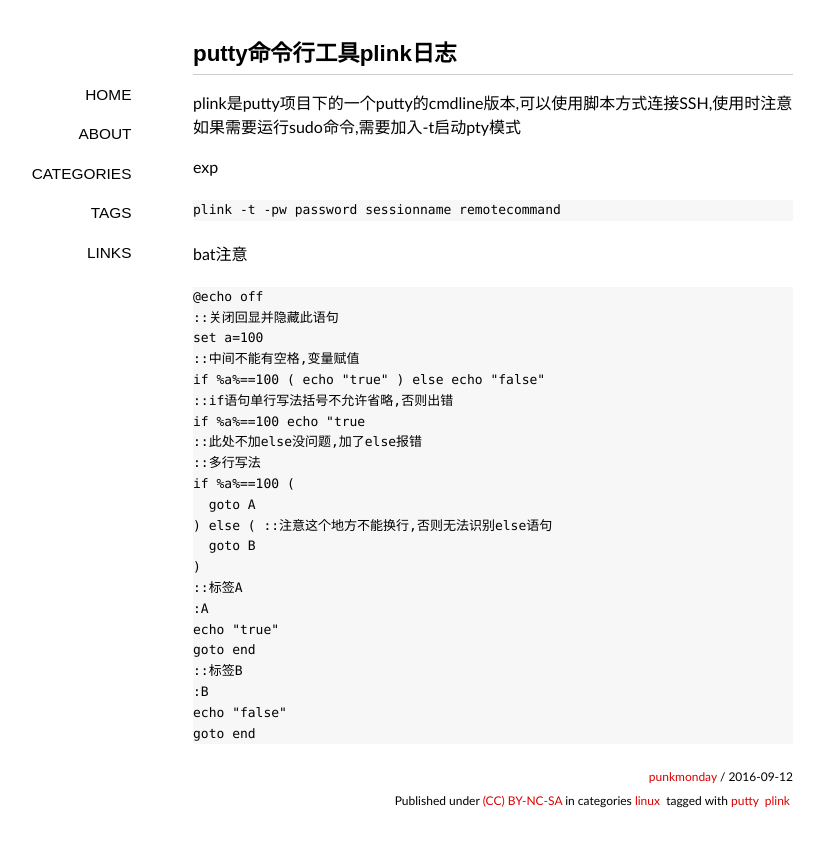
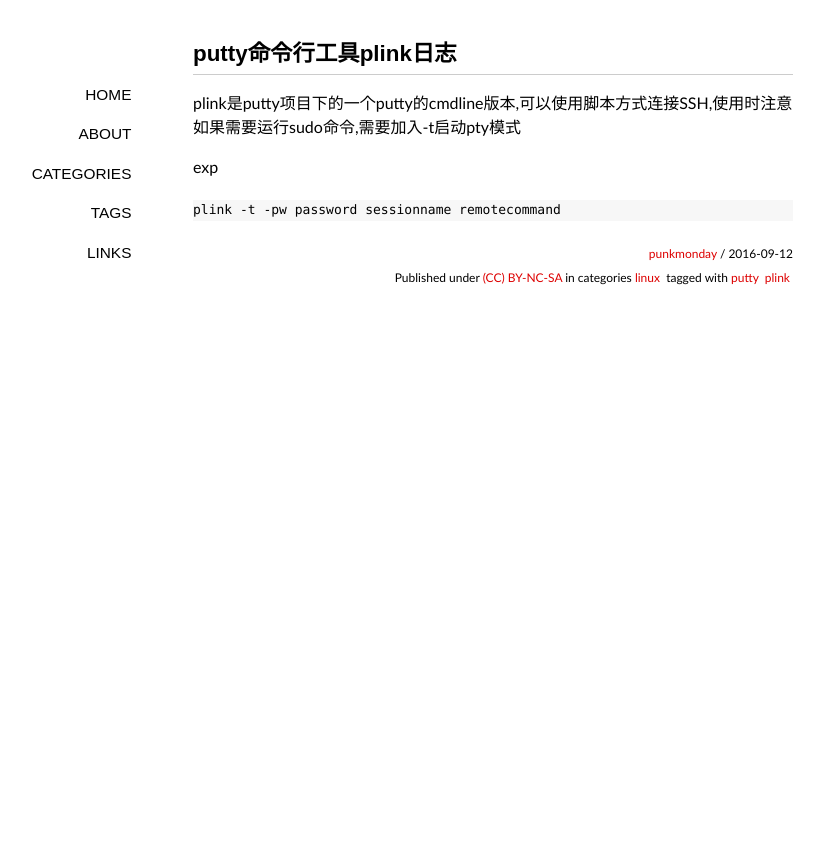
Before and after one commit to punkmonday/punkmonday.github.io, a Jekyll site: the page built from _posts/2016-09-12-putty-plink.md, in a window 1280 px wide. Shown: the top 847 px of the page, without its empty margins (147-971 px from the left). Built offline with Jekyll 4.4.1, drawn with Linux system fonts in a browser that asks for light colours; some web fonts are replaced; comment, search, counter and statistics services are not loaded.

Commit message:
Updated 2016-09-12-putty-plink.md

````diff
--- a/_posts/2016-09-12-putty-plink.md
+++ b/_posts/2016-09-12-putty-plink.md
@@ -15,30 +15,3 @@
 ```
 plink -t -pw password sessionname remotecommand
 ```
-
-bat注意
-
-```
-@echo off
-::关闭回显并隐藏此语句
-set a=100
-::中间不能有空格,变量赋值
-if %a%==100 ( echo "true" ) else echo "false"
-::if语句单行写法括号不允许省略,否则出错
-if %a%==100 echo "true
-::此处不加else没问题,加了else报错
-::多行写法
-if %a%==100 (
-  goto A
-) else ( ::注意这个地方不能换行,否则无法识别else语句
-  goto B
-)
-::标签A
-:A
-echo "true"
-goto end
-::标签B
-:B
-echo "false"
-goto end
-```
````
